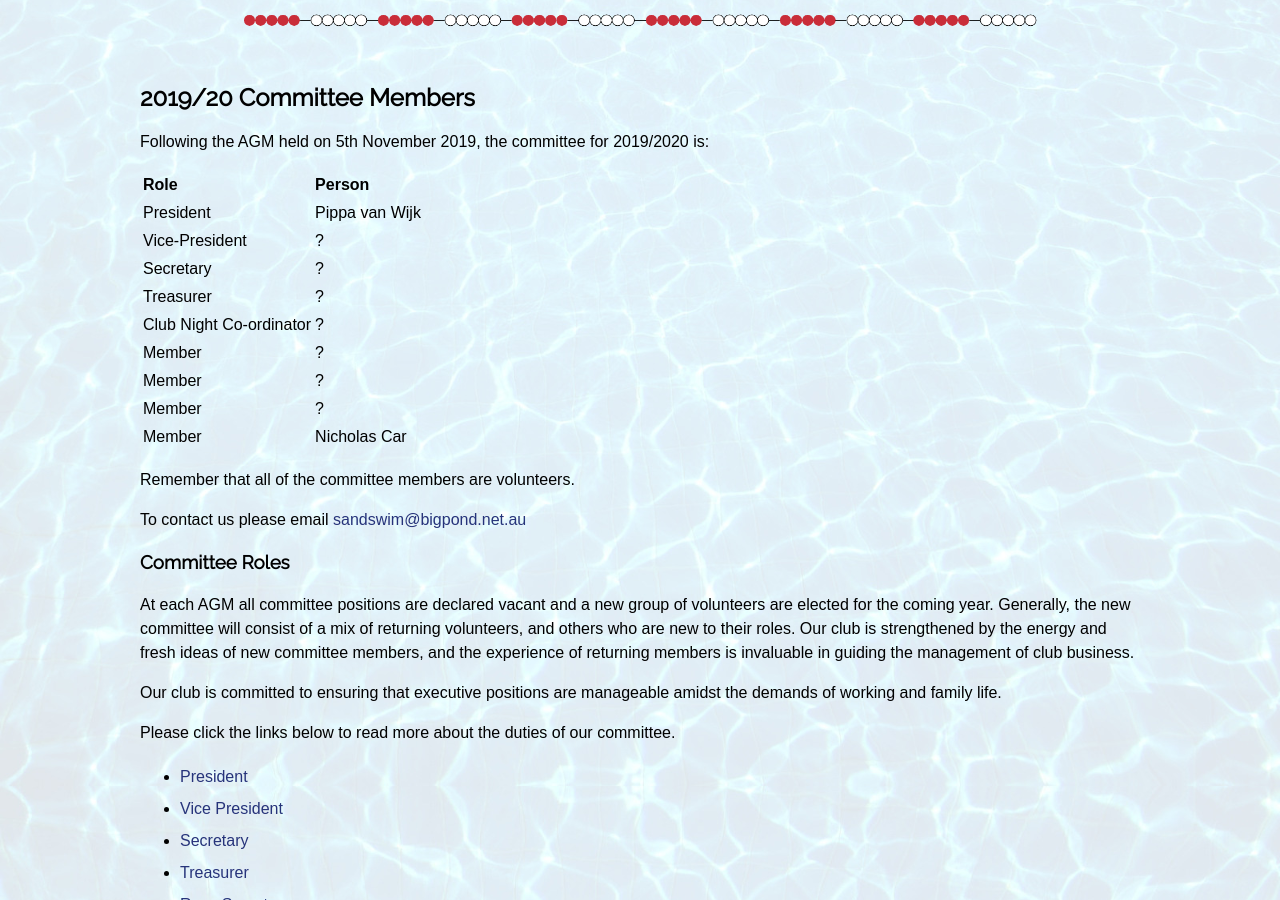
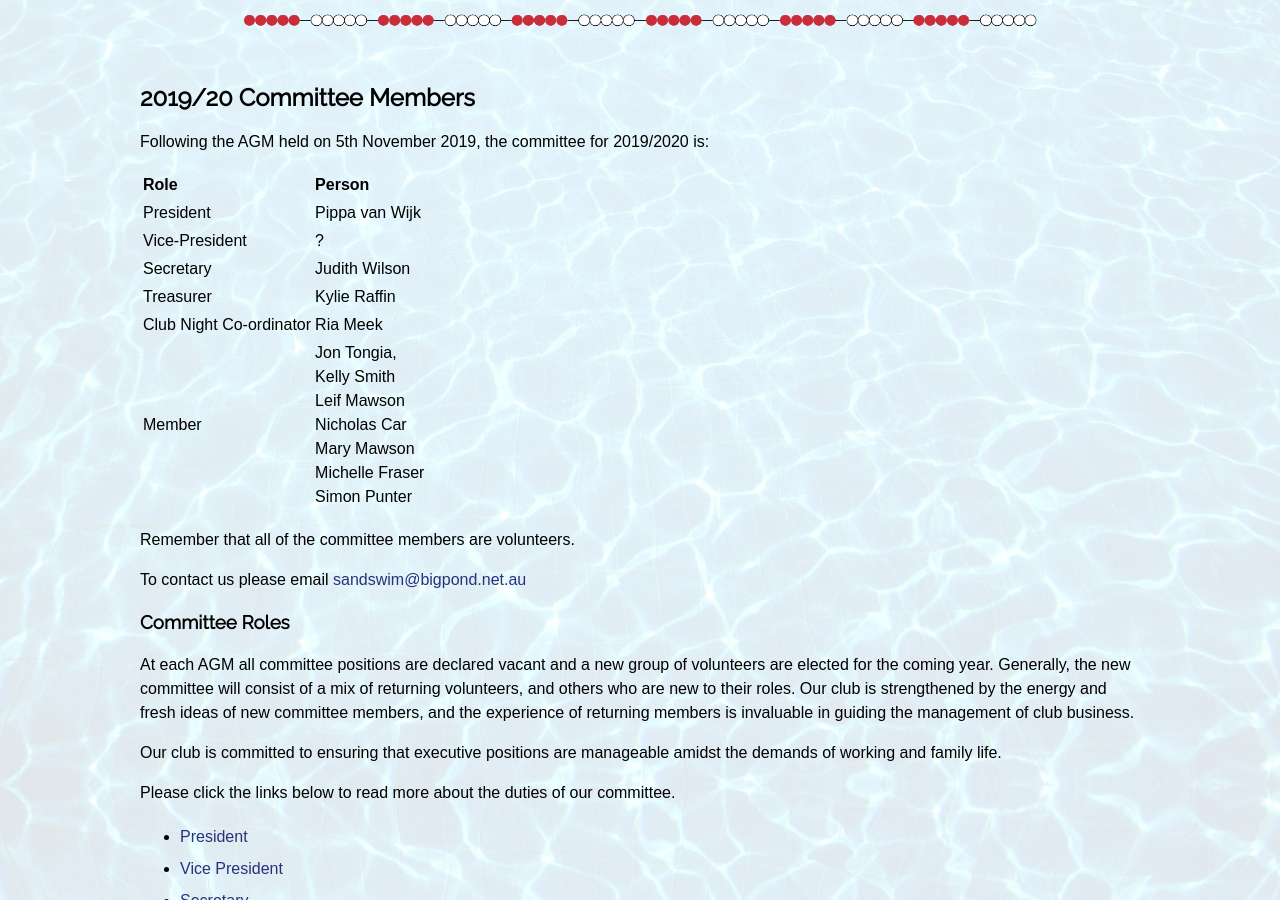
Before and after one commit to sandswim/website, a Jekyll site: the page built from pages/about.md, in a window 1280 px wide and 900 px high, scrolled down 2091 px. Built offline with Jekyll 4.4.1, drawn with Linux system fonts in a browser that asks for light colours.

Commit message:
updated committee list

```diff
--- a/pages/about.md
+++ b/pages/about.md
@@ -70,13 +70,10 @@ Role | Person
 --- | ---
 President | Pippa van Wijk
 Vice-President | ?
-Secretary | ?
-Treasurer | ?
-Club Night Co-ordinator | ?
-Member | ?
-Member | ?
-Member | ?
-Member | Nicholas Car
+Secretary | Judith Wilson
+Treasurer | Kylie Raffin
+Club Night Co-ordinator | Ria Meek
+Member | Jon Tongia,<br />Kelly Smith<br />Leif Mawson<br />Nicholas Car<br />Mary Mawson<br />Michelle Fraser<br />Simon Punter
 
 Remember that all of the committee members are volunteers.
 
```
